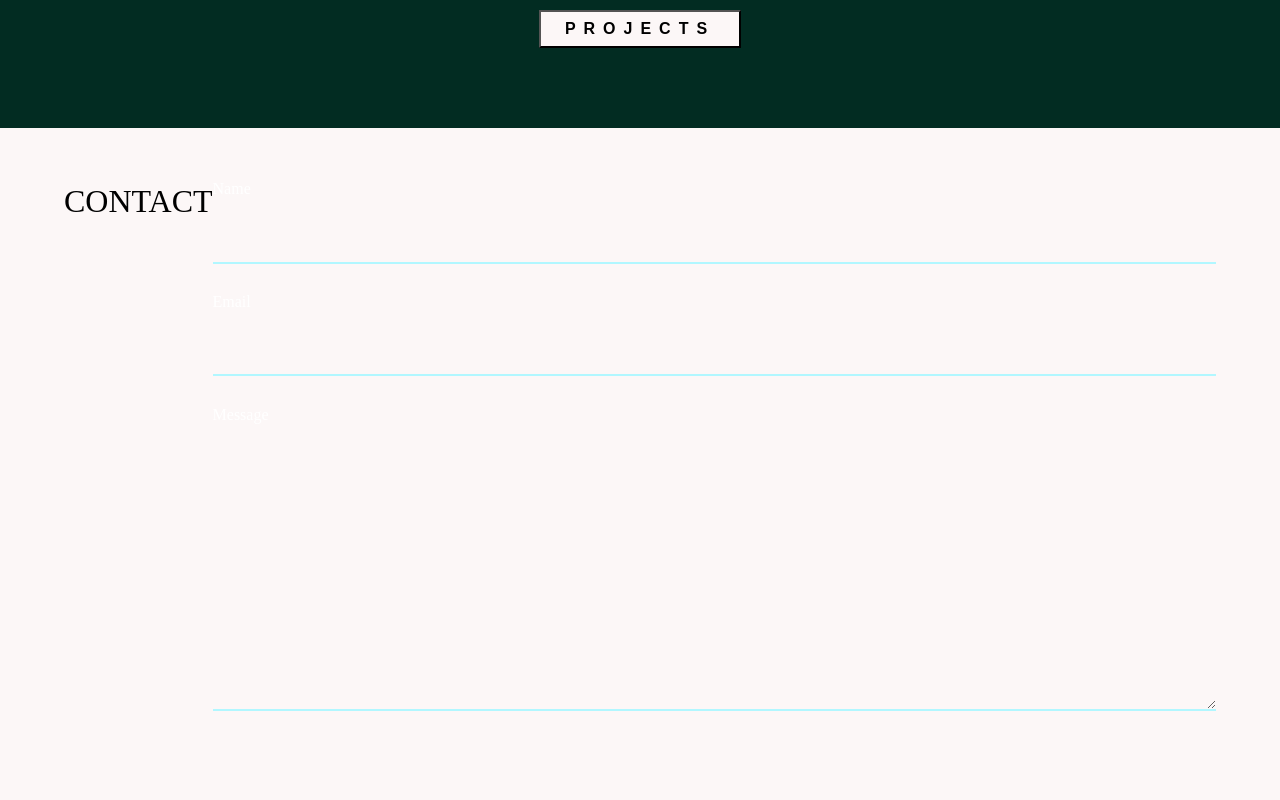
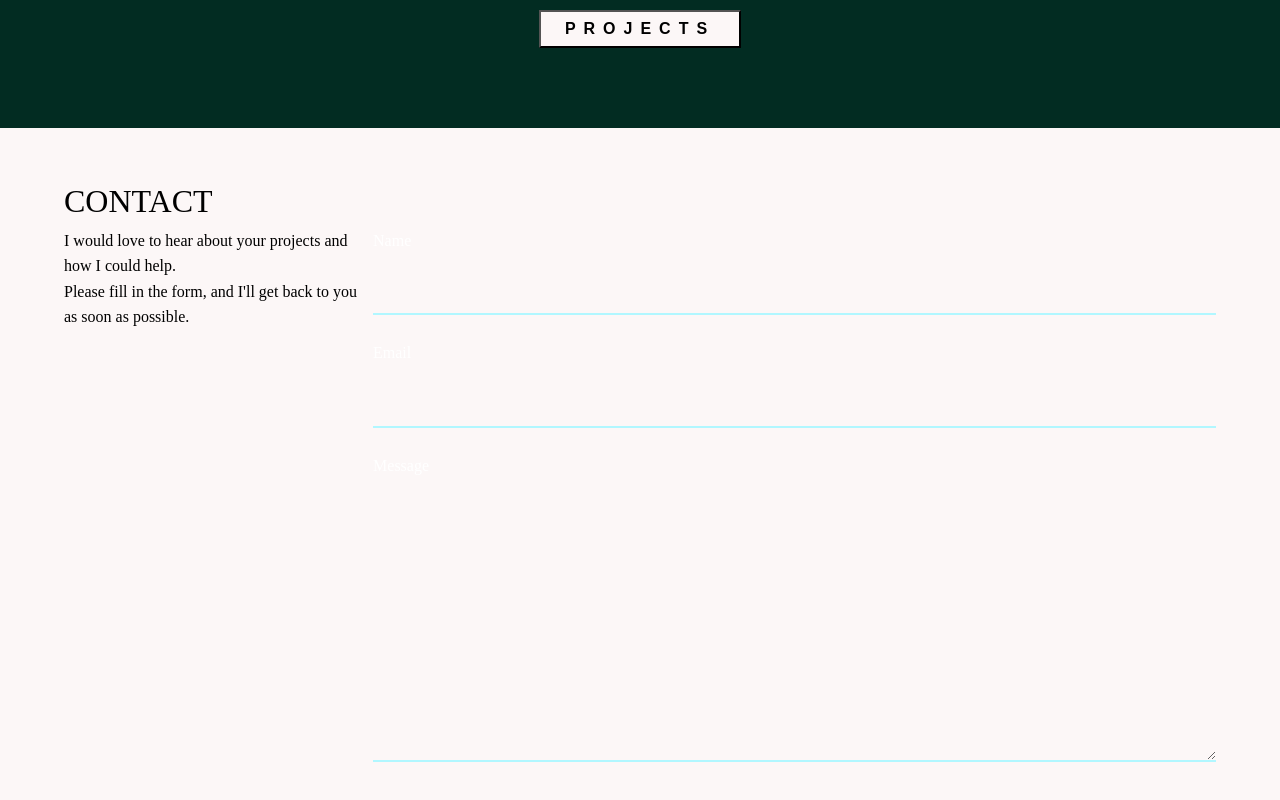
Before and after one commit to Lovethrech/my-main-portfolio, a Vue app: page / in a window 1280 px wide. Shown: the part 2203-3003 px from the top of the page. Built offline with nearby package versions, Linux system fonts and the light colour scheme.

Commit message:
working on the home-contact components.

```diff
--- a/src/components/contact/ContactCtn.vue
+++ b/src/components/contact/ContactCtn.vue
@@ -1,12 +1,14 @@
 <script setup>
 import ContactTitle from './ContactTitle.vue';
+import ContactDesc from './ContactDesc.vue';
 import ContactForm from './ContactForm.vue';
 </script>
 
 <template>
     <section class="contact-ctn">
+        <ContactTitle/>
         <div class="contact-main-ctn display-flex-direction-row-justify-space-between">
-            <ContactTitle/>
+            <ContactDesc/>
             <ContactForm/>
         </div>
     </section>
```
